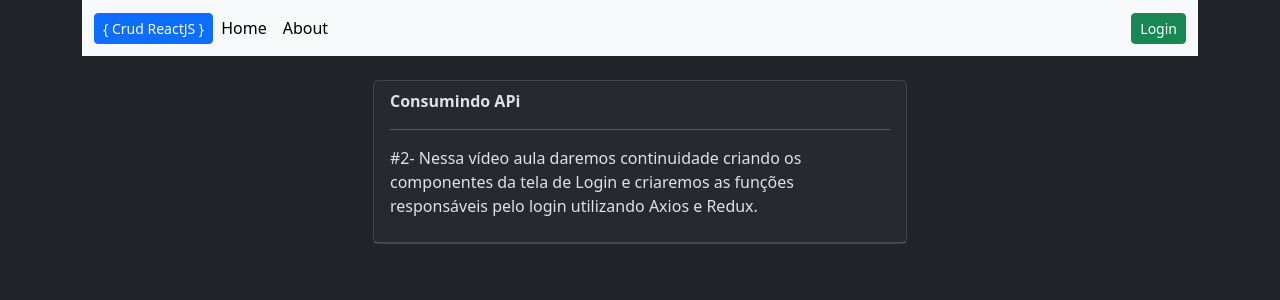
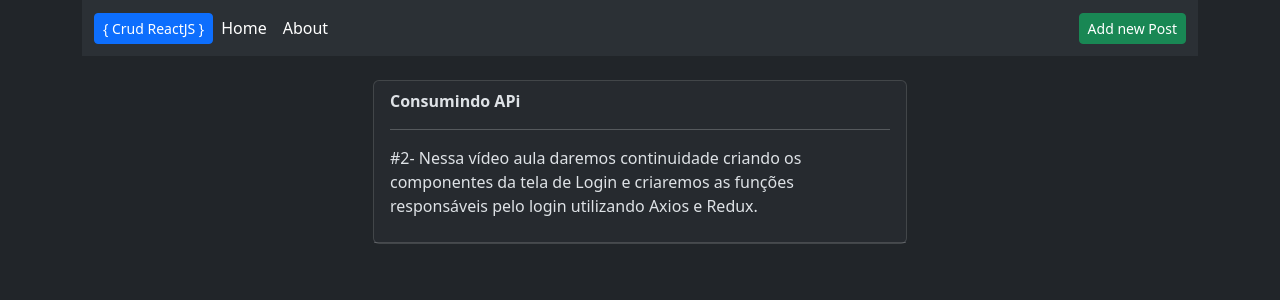
Before and after one commit to arnaldo-tomo/Reactjs-Front, a React (Create React App) app in the folder god/: page /About in a window 1280 px wide. Shown: the top 300 px of the page. Built offline with nearby package versions, Linux system fonts and the light colour scheme.

Commit message:
Update Menu.js

```diff
--- a/god/src/pages/components/Menu.js
+++ b/god/src/pages/components/Menu.js
@@ -4,23 +4,23 @@ class Menu extends Component {
 
     render() {
         const nab = "{ Crud ReactJS }"
-        const login = "Login "
+        const login = "Add new Post "
         return (
             <div className="container shadow-2">
-                <nav className="navbar bg-light shadow-2" data-bs-theme="light" className="navbar navbar-expand-lg bg-body-tertiary">
+                <nav className="navbar bg-light" data-bs-theme="dark" className="navbar navbar-expand-lg bg-body-tertiary">
                     <div className="container-fluid">
                         <a className="btn btn-primary btn-sm" href="/">{nab}</a>
                         <button className="navbar-toggler" type="button" data-bs-toggle="collapse" data-bs-target="#navbarNavAltMarkup" aria-controls="navbarNavAltMarkup" aria-expanded="false" aria-label="Toggle navigation">
                             <span className="navbar-toggler-icon"></span>
                         </button>
-                        <div className="collapse navbar-collapse" id="navbarNavAltMarkup">
+                        <div className="collapse float-end navbar-collapse" id="navbarNavAltMarkup">
                             <div className="navbar-nav">
                                 <a className="nav-link active" aria-current="page" href="/Home">Home</a>
                                 <a className="nav-link active" aria-current="page" href="/About" >About</a>
 
                             </div>
                         </div>
-                        <a className="btn btn-success btn-sm reunded-0" href="/">{login}</a>
+                        <a className="btn btn-success btn-sm d-felx justify-content-end" href="/Home">{login}</a>
                     </div>
                 </nav>
             </div>
```
